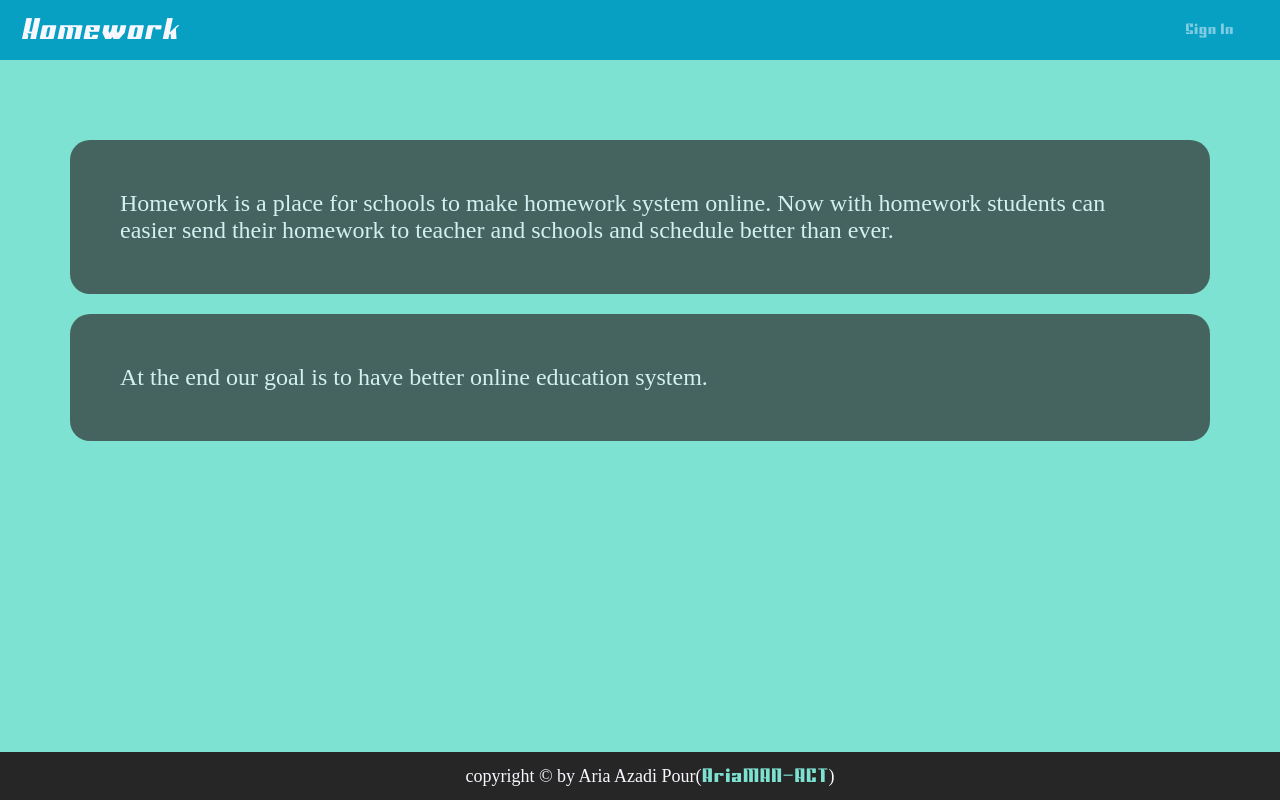
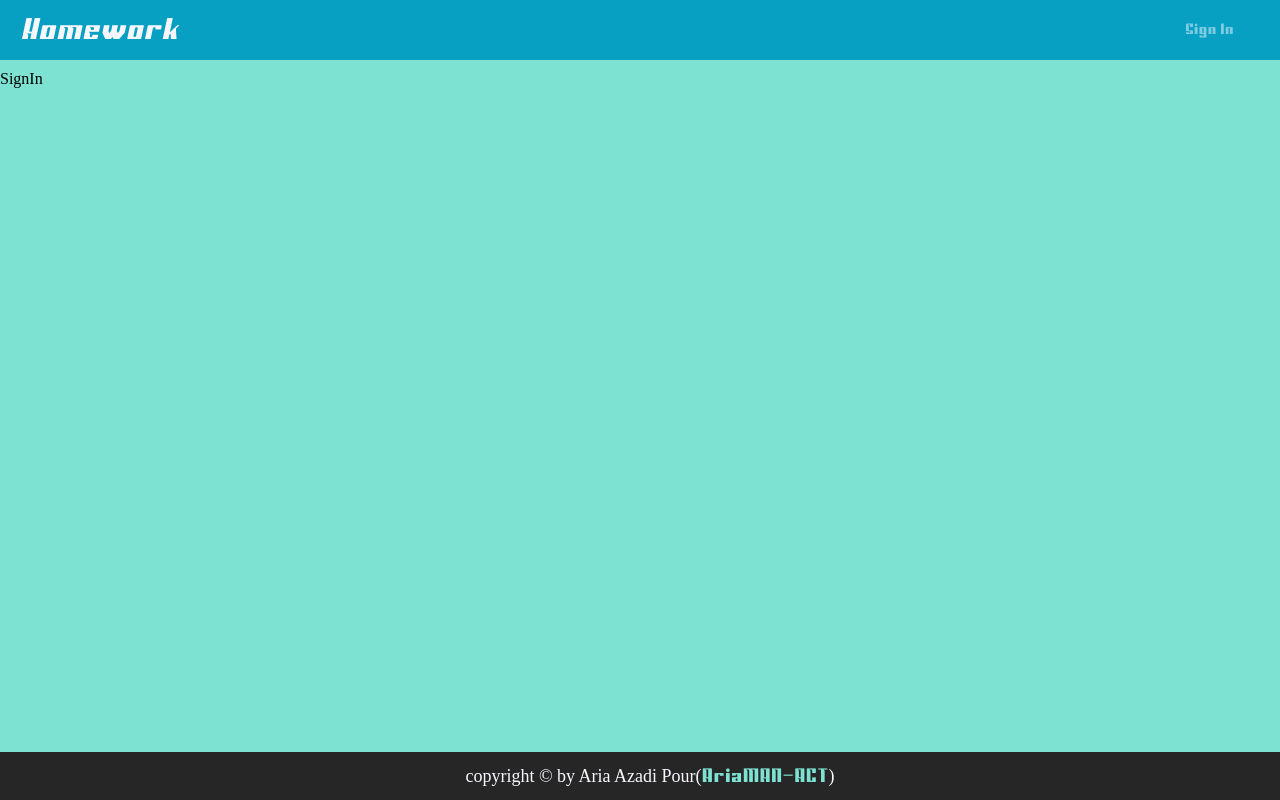
Before and after one commit to Dev-Addict/homework-client, a React (Create React App) app: page /signin in a window 1280 px wide. Built offline with nearby package versions, Linux system fonts and the light colour scheme.

Commit message:
fix header functionality

```diff
--- a/src/components/App.js
+++ b/src/components/App.js
@@ -1,24 +1,29 @@
 import React from 'react';
-import {BrowserRouter, Switch, Route} from "react-router-dom";
+import {Router, Switch, Route} from "react-router-dom";
 
 import Header from "./Header";
 import '../style/components/App.css';
 import Home from "../pages/Home";
 import Footer from "./Footer";
+import SignIn from "../style/pages/SignIn";
+import history from "../history";
 
 function App() {
     return (
-        <BrowserRouter>
+        <Router history={history}>
             <div className="App">
                 <Header/>
                 <Switch>
-                    <Route path="/">
+                    <Route path="/" exact>
                         <Home/>
+                    </Route>
+                    <Route path="/signin" exact>
+                        <SignIn/>
                     </Route>
                 </Switch>
                 <Footer/>
             </div>
-        </BrowserRouter>
+        </Router>
     );
 }
 
--- a/src/components/Header.js
+++ b/src/components/Header.js
@@ -1,20 +1,37 @@
 import React from "react";
 import {Link} from 'react-router-dom';
+import {connect} from 'react-redux';
 
+import {signOut} from "../actions";
+import history from "../history";
 import '../style/components/Header.css';
 
-const Header = () => {
+const Header = (props) => {
+    const signOut = () => {
+        props.signOut();
+        history.push('/');
+    };
+
+    const actionButton = props.auth.isSigned?
+        <button className="header-sign-button" onClick={signOut}>Sign Out</button>:
+        <Link to="/signin"><button className="header-sign-button">Sign In</button></Link>;
+
     return (
         <div className="header-container">
             <Link to="/">
                 <div className="header-logo header-child">Homework</div>
             </Link>
             <div className="sign-container header-child">
-                <button className="header-sign-button">Sign In</button>
-                {/*<button className="header-sign-button">Sign Out</button>*/}
+                {actionButton}
             </div>
         </div>
     );
 };
 
-export default Header;
+const mapStateToProps = state => {
+    return {
+        auth: state.auth
+    };
+};
+
+export default connect(mapStateToProps, {signOut})(Header);
--- /dev/null
+++ b/src/history.js
@@ -0,0 +1,3 @@
+import {createBrowserHistory as createHistory} from 'history';
+
+export default createHistory();
--- a/src/reducers/authReducer.js
+++ b/src/reducers/authReducer.js
@@ -1,6 +1,6 @@
 import {SIGN_IN, SIGN_OUT} from "../actions/types";
 
-export default (state = {}, action) => {
+export default (state = {isSigned: false}, action) => {
     if (action.type === SIGN_IN) {
         return {...action.payload, isSigned: true};
     } else if (action.type === SIGN_OUT) {
--- /dev/null
+++ b/src/style/pages/SignIn.js
@@ -0,0 +1,11 @@
+import React from "react";
+
+const SignIn = () => {
+    return (
+        <div className="sign-in-container">
+            SignIn
+        </div>
+    );
+};
+
+export default SignIn;
```
